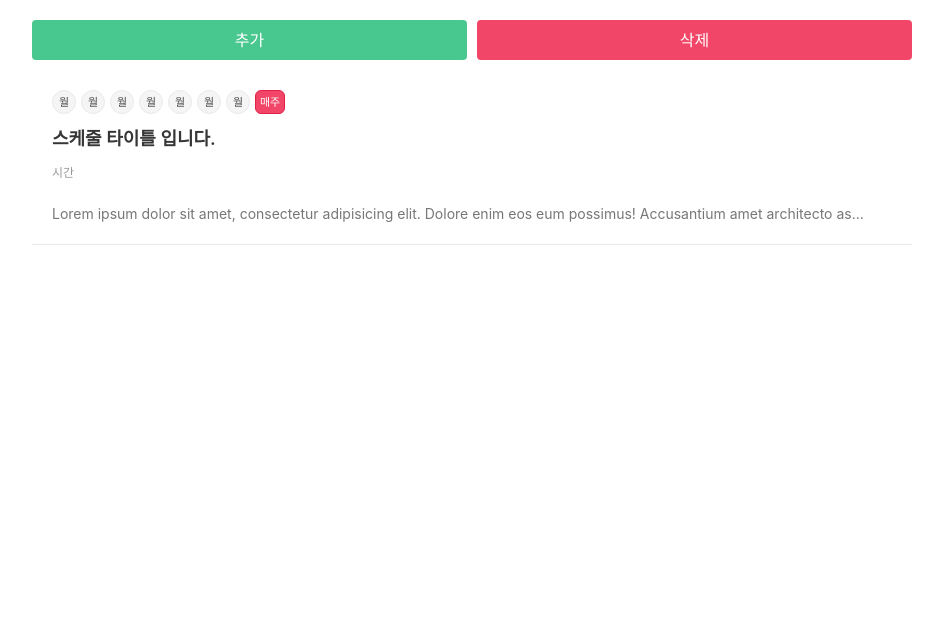
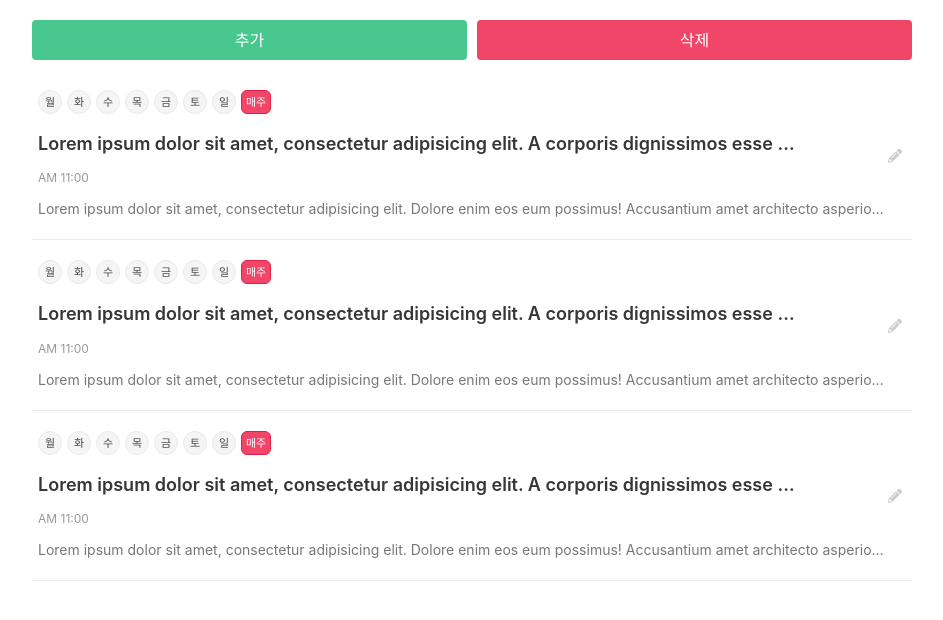
Before and after one commit to cslim0527/sparta, a Flask app: page /lists in a window 1280 px wide. Shown: the part 75-695 px from the top of the page, without its empty margins (168-1111 px from the left). Run offline with Flask 2, Linux system fonts and the light colour scheme; some libraries are stand-ins or nearby versions.

Commit message:
[찬수] 리스트 페이지 작업

```diff
--- a/static/css/lists.css
+++ b/static/css/lists.css
@@ -21,12 +21,12 @@
 }
 
 /* btns */
-.btns-group {
+.btns-group .group {
     display: flex;
     margin-bottom: 10px;
 }
 
-.btns-group .button {
+.btns-group .group .button {
     flex: 1;
 }
 
@@ -36,23 +36,25 @@
 
 /* lists */
 .schd-lists {
-
+    position: relative;
 }
 
 .schd-lists .schd-item {
-    padding: 20px;
+    padding: 20px 6px;
     border-bottom: 1px solid #eaeaea;
+    position: relative;
 }
 
 .schd-item .days {
     display: flex;
-    margin-bottom: 15px;
+    margin-bottom: 20px;
 }
 
 .schd-item .title {
     display: block;
     font-size: 18px;
     margin-bottom: 10px;
+    max-width: 90%;
 }
 
 .schd-item .time {
@@ -63,7 +65,57 @@
 .schd-item .summary {
     color: #777;
     font-size: 14px;
-    margin-top: 20px;
+    margin-top: 10px;
+}
+
+.schd-item .mod-item-btn {
+    color: #ccc;
+    font-size: 14px;
+    cursor: pointer;
+    border: 0;
+    background-color: transparent;
+    position: absolute;
+    top: 50%;
+    right: 10px;
+    transform: translateY(-50%);
+}
+
+.schd-item .mod-item-btn:hover i {
+    color: #333;
+}
+
+.schd-item.modify {
+    padding-left: 60px;
+}
+
+.schd-item.modify .round-cb {
+    display: block;
+}
+
+.btns-group .after-group {
+    display: none;
+}
+
+/* round-cb */
+.round-cb {
+    display: none;
+    position: absolute;
+    left: 10px;
+    top: 50%;
+    transform: translateY(-50%);
+}
+
+.round-cb input {
+    display: none;
+}
+
+.round-cb input:checked + label {
+    color: hsl(204, 86%, 53%);
+}
+
+.round-cb label {
+    cursor: pointer;
+    font-size: 24px;
 }
 
 /* icon-day */
--- a/templates/index.html
+++ b/templates/index.html
@@ -4,9 +4,9 @@
     <meta charset="UTF-8">
     <title>good4y</title>
     <link rel="stylesheet" href="https://cdn.jsdelivr.net/npm/bulma@0.9.3/css/bulma.min.css">
-    <link rel="stylesheet" href="../static/css/lists.css">
     <link rel="stylesheet" href="https://pro.fontawesome.com/releases/v5.10.0/css/all.css" integrity="sha384-AYmEC3Yw5cVb3ZcuHtOA93w35dYTsvhLPVnYs9eStHfGJvOvKxVfELGroGkvsg+p" crossorigin="anonymous"/>
-    <script src="https://code.jquery.com/jquery-3.6.0.min.js" integrity="sha256-/xUj+3OJU5yExlq6GSYGSHk7tPXikynS7ogEvDej/m4=" crossorigin="anonymous"></script>
+    <script src="https://ajax.googleapis.com/ajax/libs/jquery/3.5.1/jquery.min.js"></script>
+    {% block head %} {% endblock %}
 </head>
 <body>
     <div class="wrapper">
--- a/templates/lists.html
+++ b/templates/lists.html
@@ -1,32 +1,115 @@
 {% extends "index.html" %}
+{% block head %}
+<link rel="stylesheet" href="../static/css/lists.css">
+<script defer src="../static/js/lists.js"></script>
+{% endblock %}
+
 {% block content %}
 <section class="lists-view">
     <div class="container">
         <div class="btns-group">
-          <a href="#" class="button is-success">추가</a>
-          <button class="button is-danger" id="removeBtn">삭제</button>
+            <div class="group before-group" id="beforeGroup">
+                <a href="#" class="button is-success">추가</a>
+                <button data-mode="on" class="button is-danger" id="removeModeBtn">삭제</button>
+            </div>
+            <div class="group after-group" id="afterGroup">
+                <button class="button" id="allSelBtn">전체선택</button>
+                <button class="button" id="backBtn">뒤로가기</button>
+            </div>
         </div>
 
         <ul class="schd-lists">
             <!-- 스케줄 1단위 -->
-            <li class="schd-item">
+            <li class="schd-item schdItem">
+                <input type="hidden" value="" class="">
+                <div class="round-cb">
+                    <input type="checkbox" id="listItem1">
+                    <label for="listItem1" class="fas fa-check-circle"></label>
+                </div>
                 <div class="days">
                     <span class="icon-day has-background-light">월</span>
-                    <span class="icon-day has-background-light">월</span>
-                    <span class="icon-day has-background-light">월</span>
-                    <span class="icon-day has-background-light">월</span>
-                    <span class="icon-day has-background-light">월</span>
-                    <span class="icon-day has-background-light">월</span>
-                    <span class="icon-day has-background-light">월</span>
+                    <span class="icon-day has-background-light">화</span>
+                    <span class="icon-day has-background-light">수</span>
+                    <span class="icon-day has-background-light">목</span>
+                    <span class="icon-day has-background-light">금</span>
+                    <span class="icon-day has-background-light">토</span>
+                    <span class="icon-day has-background-light">일</span>
                     <span class="icon-day every-week has-background-danger">매주</span>
                 </div>
-                <strong class="title textover">스케줄 타이틀 입니다.</strong>
-                <small class="time">시간</small>
+                <strong class="title textover">
+                    Lorem ipsum dolor sit amet, consectetur adipisicing elit. A corporis dignissimos esse est ex exercitationem id iste nam possimus, voluptatum. Debitis dignissimos eaque eum, excepturi fugiat labore nostrum omnis sed.
+                </strong>
+                <small class="time">
+                    AM 11:00
+                </small>
                 <p class="summary textover">
                     Lorem ipsum dolor sit amet, consectetur adipisicing elit. Dolore enim eos eum possimus! Accusantium amet architecto asperiores cupiditate, dolore doloribus, ea earum ipsam nihil obcaecati quam repellat tenetur, vitae voluptatibus.
                 </p>
+                <a href="#" class="mod-item-btn modItemBtn">
+                    <i class="fas fa-pencil-alt"></i>
+                </a>
             </li>
             <!-- //스케줄 1단위 -->
+
+            <li class="schd-item schdItem">
+            <input type="hidden" value="" class="">
+            <div class="round-cb">
+                <input type="checkbox" id="listItem2">
+                <label for="listItem2" class="fas fa-check-circle"></label>
+            </div>
+            <div class="days">
+            <span class="icon-day has-background-light">월</span>
+            <span class="icon-day has-background-light">화</span>
+            <span class="icon-day has-background-light">수</span>
+            <span class="icon-day has-background-light">목</span>
+            <span class="icon-day has-background-light">금</span>
+            <span class="icon-day has-background-light">토</span>
+            <span class="icon-day has-background-light">일</span>
+            <span class="icon-day every-week has-background-danger">매주</span>
+            </div>
+            <strong class="title textover">
+            Lorem ipsum dolor sit amet, consectetur adipisicing elit. A corporis dignissimos esse est ex exercitationem id iste nam possimus, voluptatum. Debitis dignissimos eaque eum, excepturi fugiat labore nostrum omnis sed.
+            </strong>
+            <small class="time">
+            AM 11:00
+            </small>
+            <p class="summary textover">
+            Lorem ipsum dolor sit amet, consectetur adipisicing elit. Dolore enim eos eum possimus! Accusantium amet architecto asperiores cupiditate, dolore doloribus, ea earum ipsam nihil obcaecati quam repellat tenetur, vitae voluptatibus.
+            </p>
+            <a href="#" class="mod-item-btn modItemBtn">
+            <i class="fas fa-pencil-alt"></i>
+            </a>
+            </li>
+
+            <li class="schd-item schdItem">
+            <input type="hidden" value="" class="">
+            <div class="round-cb">
+                <input type="checkbox" id="listItem3">
+                <label for="listItem3" class="fas fa-check-circle"></label>
+            </div>
+            <div class="days">
+            <span class="icon-day has-background-light">월</span>
+            <span class="icon-day has-background-light">화</span>
+            <span class="icon-day has-background-light">수</span>
+            <span class="icon-day has-background-light">목</span>
+            <span class="icon-day has-background-light">금</span>
+            <span class="icon-day has-background-light">토</span>
+            <span class="icon-day has-background-light">일</span>
+            <span class="icon-day every-week has-background-danger">매주</span>
+            </div>
+            <strong class="title textover">
+            Lorem ipsum dolor sit amet, consectetur adipisicing elit. A corporis dignissimos esse est ex exercitationem id iste nam possimus, voluptatum. Debitis dignissimos eaque eum, excepturi fugiat labore nostrum omnis sed.
+            </strong>
+            <small class="time">
+            AM 11:00
+            </small>
+            <p class="summary textover">
+            Lorem ipsum dolor sit amet, consectetur adipisicing elit. Dolore enim eos eum possimus! Accusantium amet architecto asperiores cupiditate, dolore doloribus, ea earum ipsam nihil obcaecati quam repellat tenetur, vitae voluptatibus.
+            </p>
+            <a href="#" class="mod-item-btn modItemBtn">
+            <i class="fas fa-pencil-alt"></i>
+            </a>
+            </li>
         </ul>
     </div>
 
```
Also changed, not shown: static/js/lists.js (+47 -1 lines).
